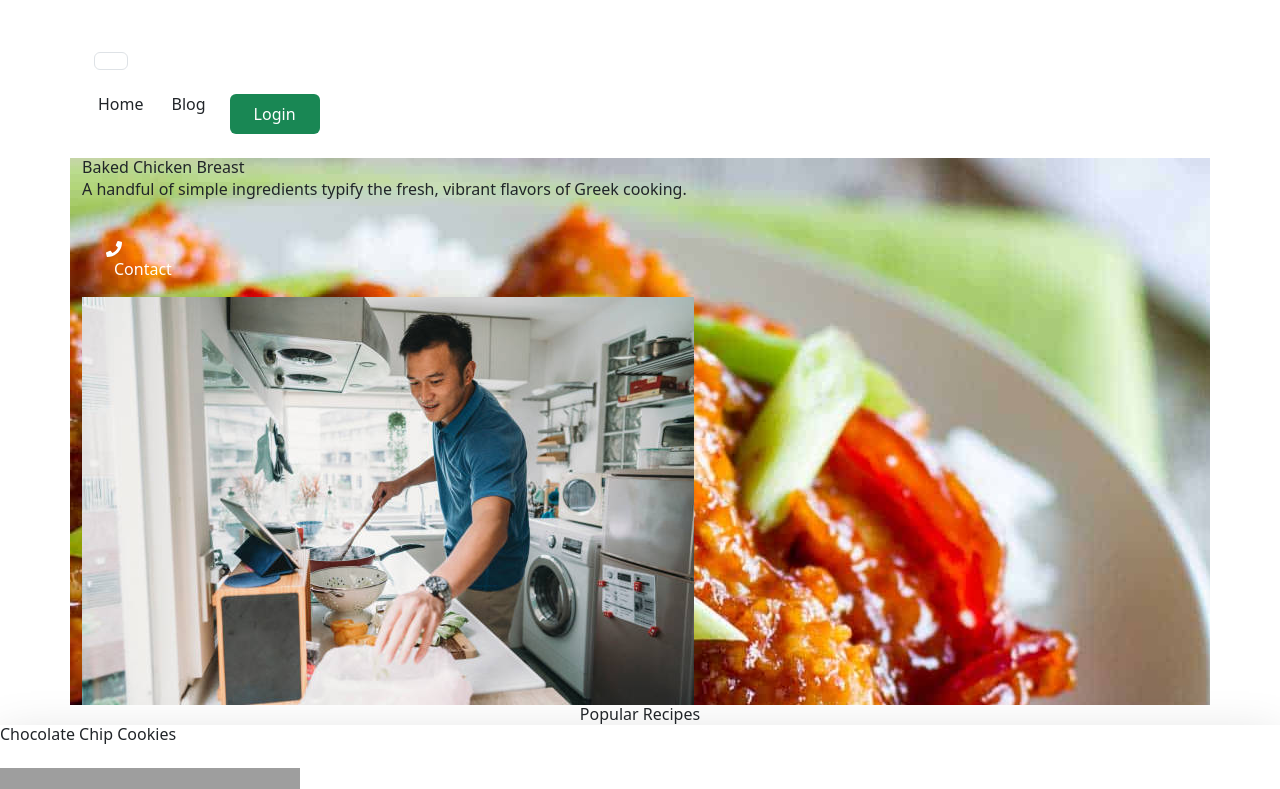
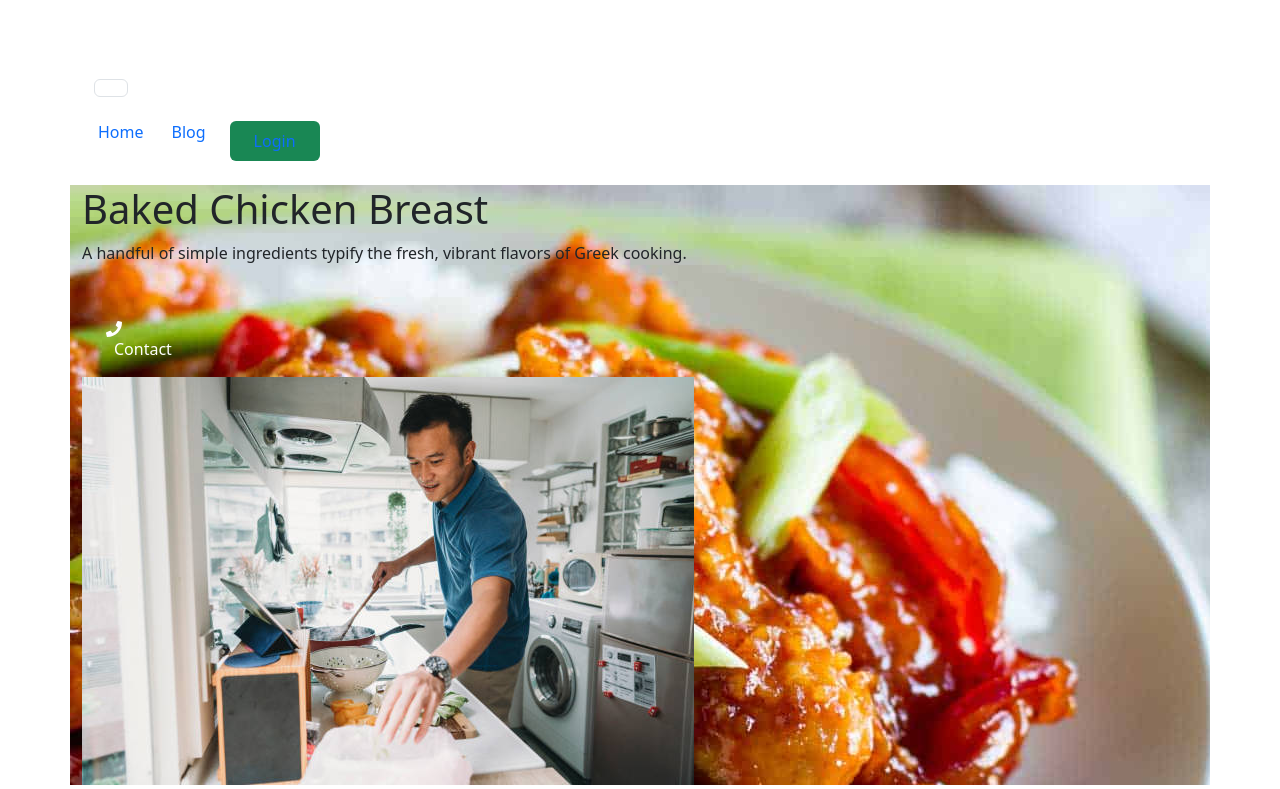
Before and after one commit to Sultan-suvo/Chef-recipe-hunter-client, a React (Vite) app: page / in a window 1280 px wide. Shown: the top 789 px of the page. Built offline with nearby package versions, Linux system fonts and the light colour scheme; no server answers; grey boxes are pictures that could not be loaded.

Commit message:
fixed some problem

```diff
--- a/package.json
+++ b/package.json
@@ -10,11 +10,15 @@
     "preview": "vite preview"
   },
   "dependencies": {
+    "@react-pdf/renderer": "^3.1.9",
+    "bootstrap": "^5.2.3",
     "firebase": "^9.21.0",
     "localforage": "^1.10.0",
     "match-sorter": "^6.3.1",
     "react": "^18.2.0",
+    "react-bootstrap": "^2.7.4",
     "react-dom": "^18.2.0",
+    "react-icons": "^4.8.0",
     "react-router-dom": "^6.11.0",
     "sort-by": "^1.2.0"
   },
--- a/src/Components/Navabr/Navbar.jsx
+++ b/src/Components/Navabr/Navbar.jsx
@@ -45,24 +45,24 @@ function Navbar() {
                 className={`w-full ${isOpen ? 'block' : 'hidden'
                     } flex-grow  lg:items-center lg:w-auto`}
             >
-                <div className="text-sm pt-2 lg:flex-grow lg:flex items-center lg:justify-end">
+                <div className="text-sm pt-2 lg:flex-grow  lg:flex items-center lg:justify-end">
                     <Link
                         to="/"
                         className={`${location.pathname === '/' ? 'text-red-600 font-bold' : 'text-gray-500'
-                            } px-1 py-2`}
+                            } px-1 py-2 text-decoration-none`}
                     >
                         Home
                     </Link>
                     <Link
                         to="/blog"
                         className={`${location.pathname === '/blog' ? 'text-red-600 font-bold' : 'text-gray-500'
-                            } px-4 py-2`}
+                            } px-4 py-2 text-decoration-none`}
                     >
                         Blog
                     </Link>
 
                     {user ? (
-                        <div className="flex items-center justify-center gap-6">
+                        <div className="flex mt-2 items-center justify-center gap-6">
                             <img
                                 title={user.displayName}
                                 className="w-12 h-12 rounded-full"
@@ -78,14 +78,10 @@ function Navbar() {
                         </div>
                     ) : (
 
-                            <button className="btn border-0 text-white bg-success mt-3 px-4 py-2 font-bold rounded-md flex items-center gap-1">
-                                <Link to='/login'>Login</Link>
-                            </button>
-
+                        <button className="btn border-0 text-white bg-success mt-3 px-4 py-2 font-bold rounded-md flex items-center gap-1">
+                            <Link className='text-decoration-none' to='/login'>Login</Link>
+                        </button>
                     )}
-
-
-
                 </div>
             </div>
 
--- a/src/main.jsx
+++ b/src/main.jsx
@@ -1,7 +1,7 @@
 import React from 'react'
 import ReactDOM from 'react-dom/client'
+import './index.css'
 import 'bootstrap/dist/css/bootstrap.min.css';
-import './index.css'
 import { RouterProvider } from 'react-router-dom'
 import router from './Routes/Routes.jsx'
 import AuthProviders from './Providers/AuthProviders';
```
Also changed, not shown: 1 other file (tests, documents, lock files or other folders).
